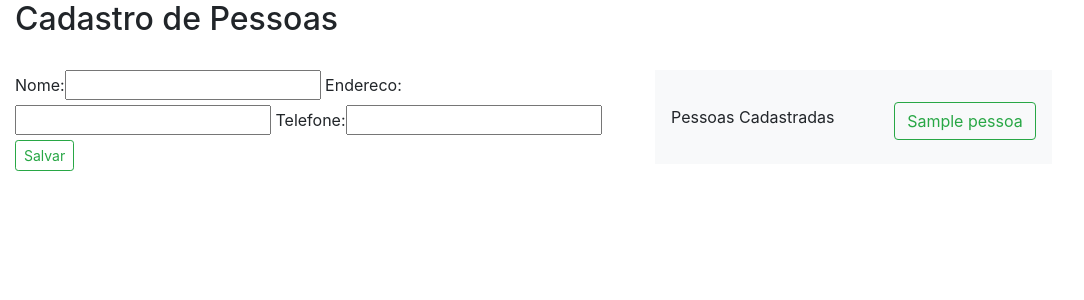
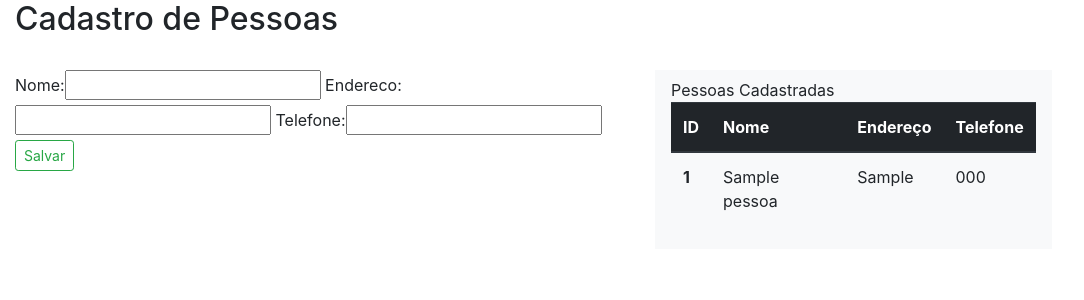
Before and after one commit to diegopmayer/ProjetoFinal, a Django app: page /sistema/pessoas/ in a window 1280 px wide. Shown: the top 300 px of the page, without its empty margins (0-1084 px from the left). Run offline with Django 3.2, Linux system fonts and the light colour scheme; tables that the repository leaves empty hold one stand-in row (values such as "Sample post"); some libraries are stand-ins or nearby versions.

Commit message:
create table to view list cadastro_pessoa

```diff
--- a/core/templates/core/lista_pessoas.html
+++ b/core/templates/core/lista_pessoas.html
@@ -16,26 +16,29 @@
         </div>
 
         <div class="col-sm-4">
-            <nav class="navbar navbar-light bg-light">Pessoas Cadastradas
-                <ul><br>
-                    {% for pessoa in pessoas %}
-                        <a href="{% url 'core_pessoas_update' pessoa.id %}">
-                            <button class="btn btn-outline-success my-2 my-sm-0">
-                                {{ pessoa.nome }}
-                            </button>
-                        </a>
-                    {% endfor %}
-                </ul>
+            <nav class="navbar navbar-light bg-light">
+                Pessoas Cadastradas
+                <table class="table">
+                    <thead class="thead-dark">
+                        <tr>
+                            <th scope="col">ID</th>
+                            <th scope="col">Nome</th>
+                            <th scope="col">Endereço</th>
+                            <th scope="col">Telefone</th>
+                        </tr>
+                    </thead>
+                    <tbody>
+                        {% for pessoa in pessoas %}
+                            <tr>
+                                <th scope="row">{{ pessoa.id }}</th>
+                                <td>{{ pessoa.nome }}</td>
+                                <td>{{ pessoa.endereco }}</td>
+                                <td>{{ pessoa.telefone }}</td>
+                            </tr>
+                        {% endfor %}
+                    </tbody>
+                </table>
             </nav>
         </div>
 
-    </div>
-
-    <div class="row">
-
-    </div>
-
-
-
-
 {% endblock %}
```
